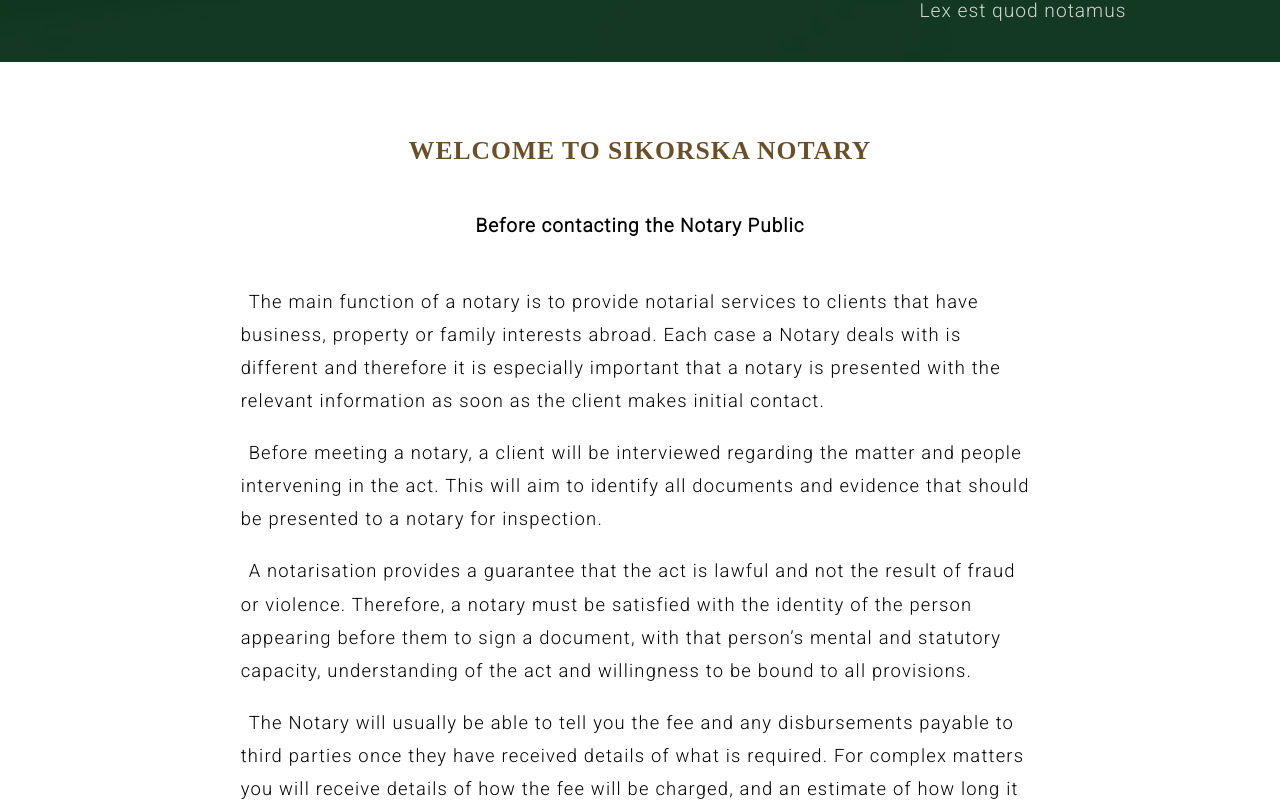
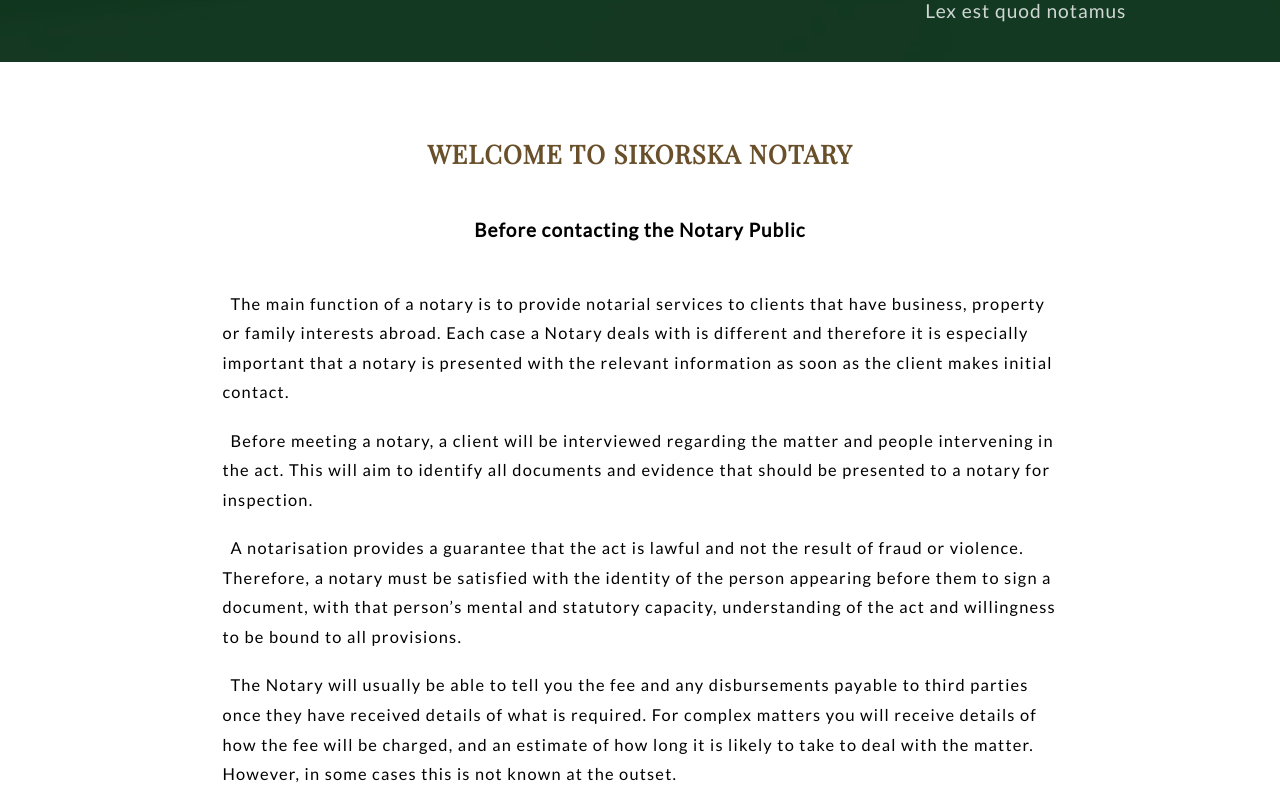
Before and after one commit to pawelkom88/notary-website-v2, a Next.js app: page / in a window 1280 px wide. Shown: the part 738-1540 px from the top of the page. Built offline with nearby package versions, Linux system fonts and the light colour scheme.

Commit message:
feat: Install Lato font

```diff
--- a/package.json
+++ b/package.json
@@ -9,6 +9,8 @@
     "lint": "next lint"
   },
   "dependencies": {
+    "@fontsource/lato": "^4.5.10",
+    "@fontsource/playfair-display": "^4.5.12",
     "next": "12.3.1",
     "react": "18.2.0",
     "react-dom": "18.2.0",
--- a/pages/_app.js
+++ b/pages/_app.js
@@ -1,3 +1,5 @@
+import "@fontsource/playfair-display";
+import "@fontsource/lato";
 import "../styles/globals.css";
 
 function MyApp({ Component, pageProps }) {
--- a/pages/_document.js
+++ b/pages/_document.js
@@ -4,10 +4,6 @@
   return (
     <Html lang="en">
       <Head>
-        <link
-          href="https://fonts.googleapis.com/css2?family=Playfair+Display:wght@500&family=Roboto:wght@300&display=swap"
-          rel="stylesheet"
-        />
         <link rel="canonical" href="https://www.sikorskanotary.co.uk" />
       </Head>
       <body>
--- a/styles/globals.css
+++ b/styles/globals.css
@@ -31,7 +31,8 @@
 
 body {
   min-height: 100vh;
-  font-family: "Roboto", "Calibri", sans-serif;
+  font-weight: 300;
+  font-family: "Lato", sans-serif;
   letter-spacing: 1px;
   text-rendering: optimizeSpeed;
 }
@@ -94,7 +95,7 @@
 }
 
 .heading {
-  font-family: "PlayfairDisplay", san-serif;
+  font-family: "Playfair Display", san-serif;
   font-size: clamp(1.4rem, calc(12px + 1.5vw), 1.6rem);
   color: var(--secondary);
   text-transform: uppercase;
@@ -108,7 +109,7 @@
 }
 
 .paragraph {
-  font-size: clamp(1rem, calc(12px + 0.5vw), 1.2rem);
+  font-size: clamp(1rem, calc(10px + 0.5vw), 1.2rem);
   font-weight: 300;
   line-height: 1.8;
   letter-spacing: 1.2px;
```
Also changed, not shown: 1 other file (tests, documents, lock files or other folders).
